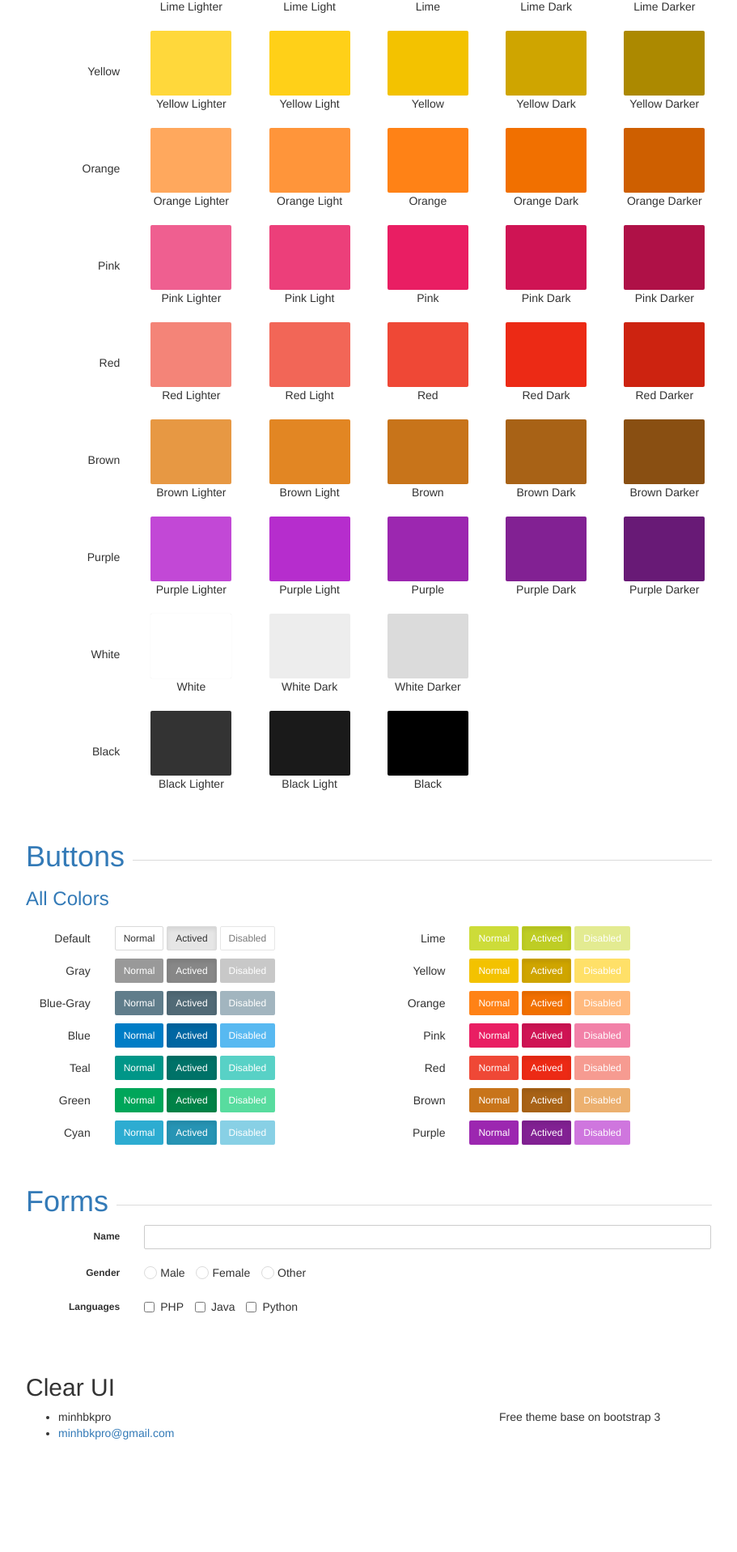
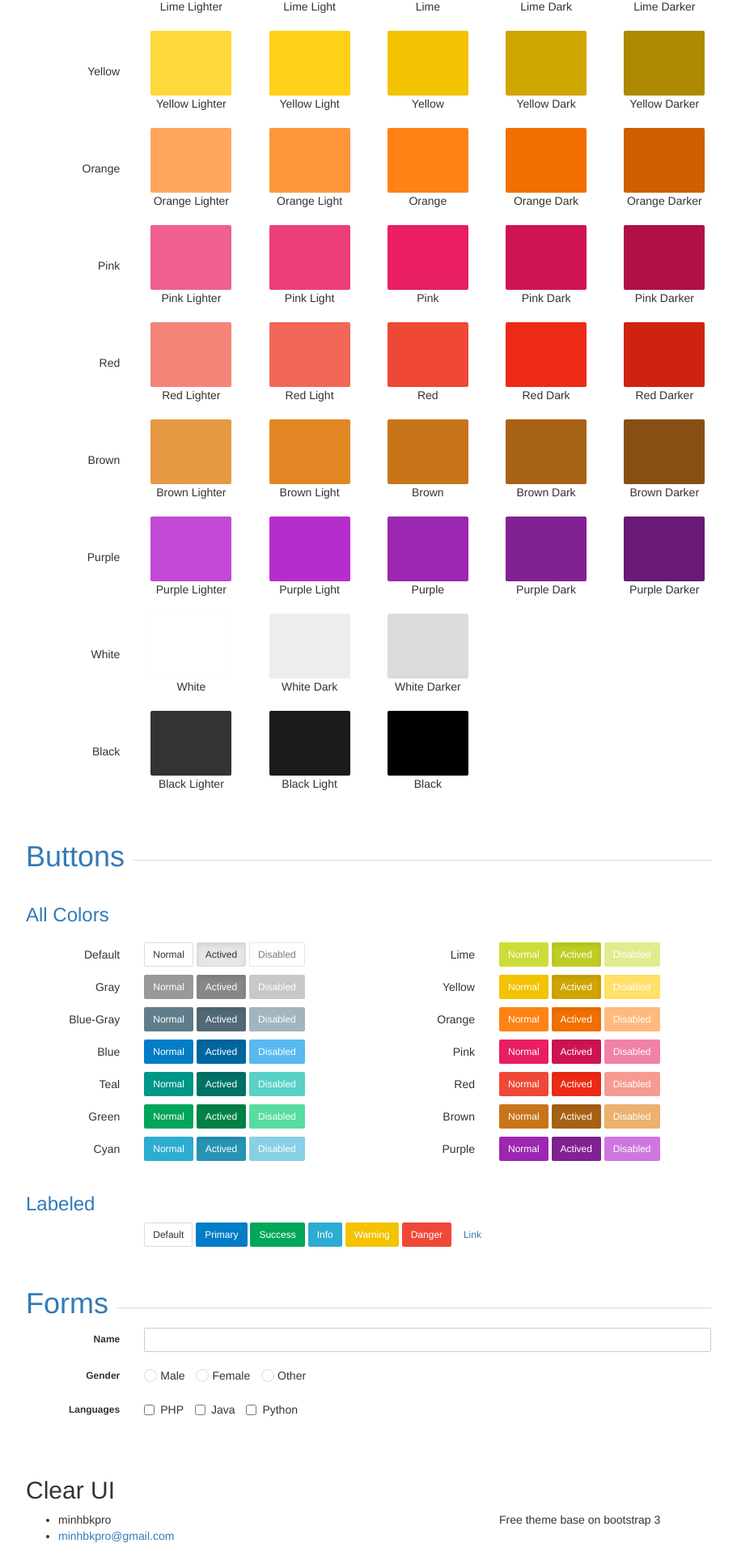
Before and after one commit to minhbkpro/clear-ui, a Jekyll site: the page built from docs/index.html, in a window 1280 px wide. Shown: the part 943-2860 px from the top of the page at 81% size, without its empty margins (38-949 px from the left). Built offline with Jekyll 4.4.1, drawn with Linux system fonts in a browser that asks for light colours; nearby versions of some CDN libraries; library files that are not in the unit come from our copies; before the commit the page ends 2733 px from its top, so only the background shows below that.

Commit message:
add labeled buttons

```diff
--- a/docs/_includes/buttons.html
+++ b/docs/_includes/buttons.html
@@ -12,8 +12,8 @@
       {% if forloop.first == true %}
         <div class="col-sm-6">
           <div class="row row-plain margin-bottom-10">
-            <div class="col-sm-3 content-right content-middle">Default</div>
-            <div class="col-sm-9">
+            <div class="col-sm-4 content-right content-middle">Default</div>
+            <div class="col-sm-8">
               <button type="button" class="btn btn-sm btn-default">Normal</button>
               <button type="button" class="btn btn-sm btn-default active">Actived</button>
               <button type="button" class="btn btn-sm btn-default disabled">Disabled</button>
@@ -21,8 +21,8 @@
           </div>
       {% endif %}
       <div class="row row-plain margin-bottom-10">
-        <div class="col-sm-3 content-right content-middle text-capitalize">{{ color.name }}</div>
-        <div class="col-sm-9">
+        <div class="col-sm-4 content-right content-middle text-capitalize">{{ color.name }}</div>
+        <div class="col-sm-8">
           <button type="button" class="btn btn-sm btn-{{ color.name }}">Normal</button>
           <button type="button" class="btn btn-sm btn-{{ color.name }} active">Actived</button>
           <button type="button" class="btn btn-sm btn-{{ color.name }} disabled">Disabled</button>
@@ -37,4 +37,18 @@
       {% endif %}
     {% endfor %}
   </div>
+  <h3 id="buttons-labeled" class="docs-page-title">
+    <a href="#buttons-labeled" title="Labeled">Labeled</a>
+  </h3>
+  <div class="row">
+    <div class="col-sm-10 col-sm-offset-2">
+      <button type="button" class="btn btn-sm btn-default">Default</button>
+      <button type="button" class="btn btn-sm btn-primary">Primary</button>
+      <button type="button" class="btn btn-sm btn-success">Success</button>
+      <button type="button" class="btn btn-sm btn-info">Info</button>
+      <button type="button" class="btn btn-sm btn-warning">Warning</button>
+      <button type="button" class="btn btn-sm btn-danger">Danger</button>
+      <button type="button" class="btn btn-sm btn-link">Link</button>
+    </div>
+  </div>
 </section>
--- a/docs/_sass/_docs.scss
+++ b/docs/_sass/_docs.scss
@@ -25,6 +25,10 @@ h1.docs-page-title a {
   z-index: 1;
   background-color: $color-white;
   padding-right: 10px;
+}
+
+h3.docs-page-title {
+  margin-top: 40px;
 }
 
 #docs-sidebar {
--- a/sass/buttons.scss
+++ b/sass/buttons.scss
@@ -14,14 +14,6 @@
 
   &:not(.btn-default) {
     border-color: transparent !important;
-  }
-}
-
-.btn-default {
-  border-color: #dadada !important;
-
-  &:hover {
-    background-color: $color-white-dark;
   }
 }
 
@@ -53,3 +45,32 @@
     }
   }
 }
+
+// labeled buttons
+.btn-default {
+  border-color: #dadada !important;
+
+  &:hover {
+    background-color: $color-white-dark;
+  }
+}
+
+.btn-primary {
+  @extend .btn-blue;
+}
+
+.btn-success {
+  @extend .btn-green;
+}
+
+.btn-info {
+  @extend .btn-cyan;
+}
+
+.btn-warning {
+  @extend .btn-yellow;
+}
+
+.btn-danger {
+  @extend .btn-red;
+}
```
